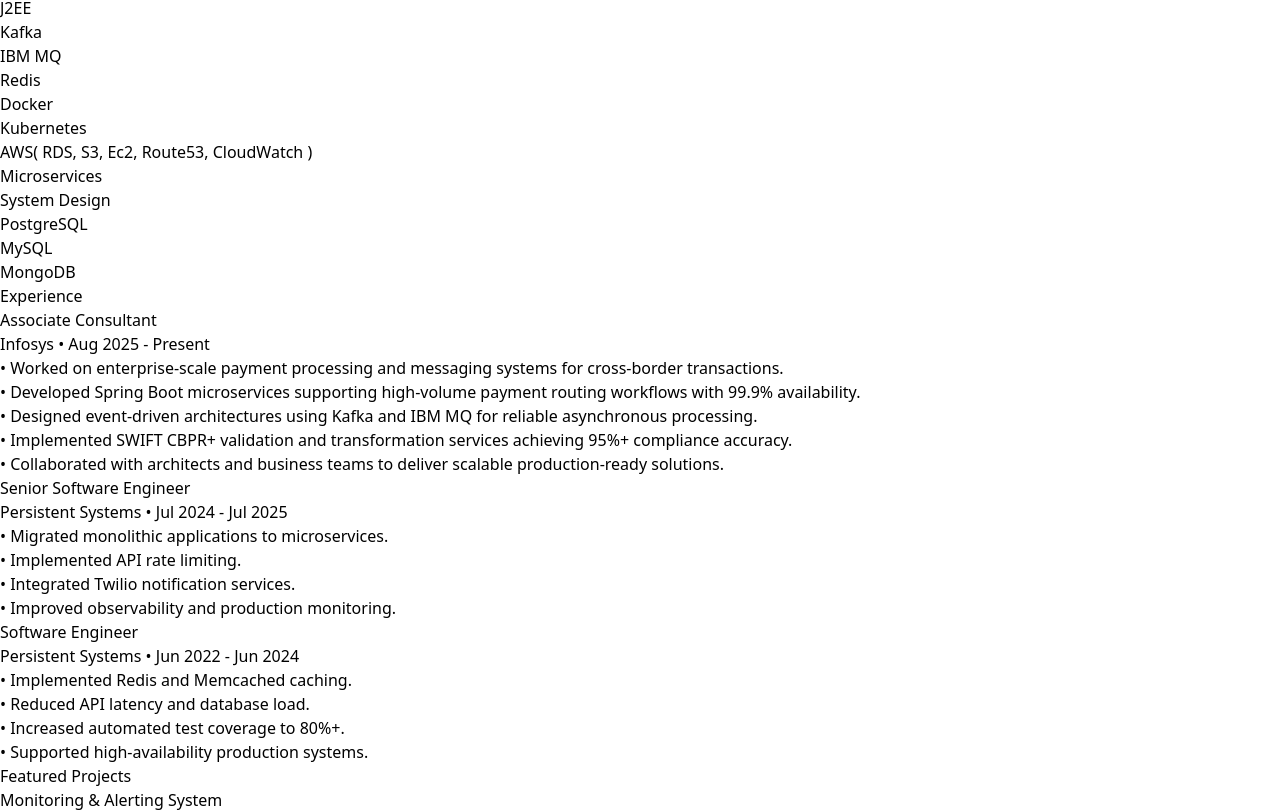
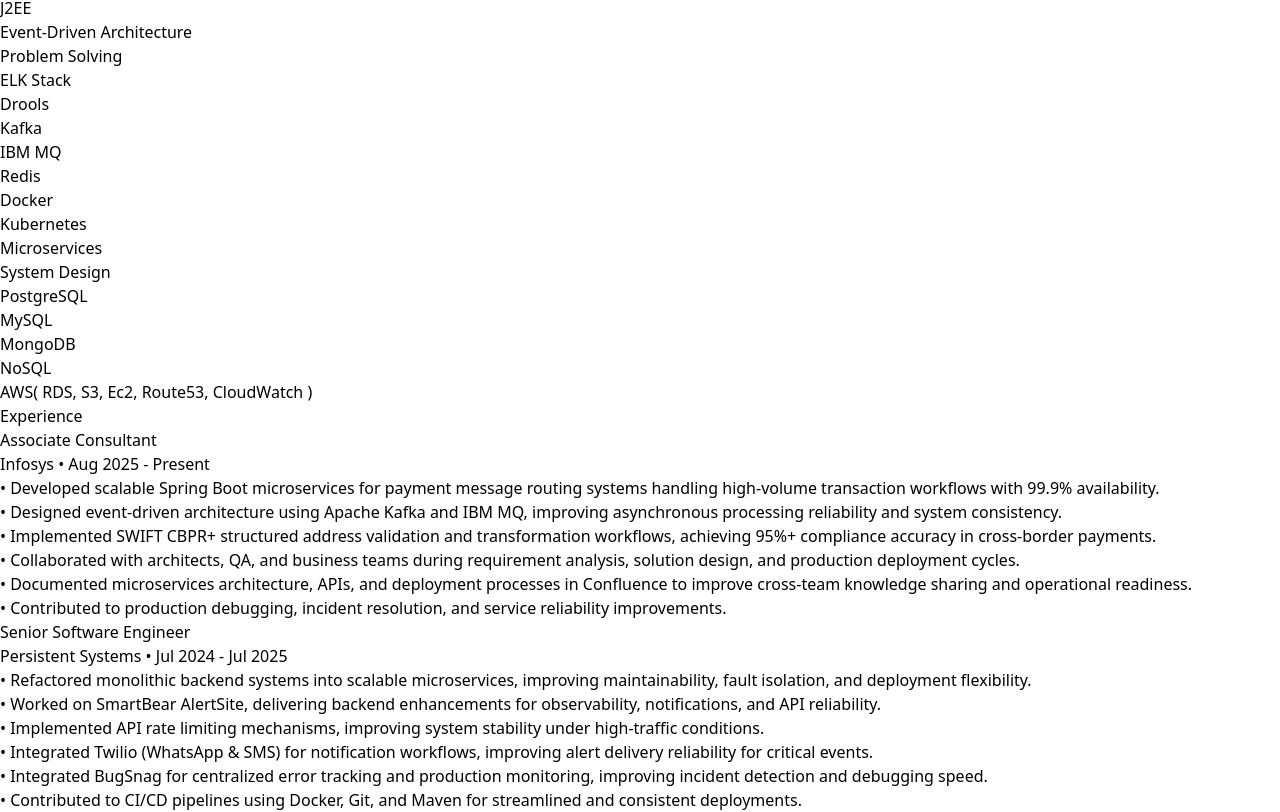
Before and after one commit to PrashantShekhar-Mishra/my-portfolio, a React app: page / in a window 1280 px wide. Shown: the part 436-1248 px from the top of the page. Built offline with nearby package versions, Linux system fonts and the light colour scheme; the HTML template or start-up script is replaced by a standard one.

Commit message:
update portfolio

```diff
--- a/src/App.tsx
+++ b/src/App.tsx
@@ -3,17 +3,22 @@
     "Java",
     "Spring Boot",
     "J2EE",
+    "Event-Driven Architecture",
+    "Problem Solving",
+    "ELK Stack",
+    "Drools",
     "Kafka",
     "IBM MQ",
     "Redis",
     "Docker",
     "Kubernetes",
-    "AWS( RDS, S3, Ec2, Route53, CloudWatch )",
     "Microservices",
     "System Design",
     "PostgreSQL",
     "MySQL",
     "MongoDB",
+    "NoSQL",
+    "AWS( RDS, S3, Ec2, Route53, CloudWatch )",
   ];
 
 const experiences = [
@@ -22,11 +27,12 @@
     role: "Associate Consultant",
     period: "Aug 2025 - Present",
     points: [
-        "Worked on enterprise-scale payment processing and messaging systems for cross-border transactions.",
-        "Developed Spring Boot microservices supporting high-volume payment routing workflows with 99.9% availability.",
-        "Designed event-driven architectures using Kafka and IBM MQ for reliable asynchronous processing.",
-        "Implemented SWIFT CBPR+ validation and transformation services achieving 95%+ compliance accuracy.",
-        "Collaborated with architects and business teams to deliver scalable production-ready solutions.",
+      "Developed scalable Spring Boot microservices for payment message routing systems handling high-volume transaction workflows with 99.9% availability.",
+      "Designed event-driven architecture using Apache Kafka and IBM MQ, improving asynchronous processing reliability and system consistency.",
+      "Implemented SWIFT CBPR+ structured address validation and transformation workflows, achieving 95%+ compliance accuracy in cross-border payments.",
+      "Collaborated with architects, QA, and business teams during requirement analysis, solution design, and production deployment cycles.",
+      "Documented microservices architecture, APIs, and deployment processes in Confluence to improve cross-team knowledge sharing and operational readiness.",
+      "Contributed to production debugging, incident resolution, and service reliability improvements.",
     ],
   },
   {
@@ -34,10 +40,12 @@
     role: "Senior Software Engineer",
     period: "Jul 2024 - Jul 2025",
     points: [
-        "Migrated monolithic applications to microservices.",
-        "Implemented API rate limiting.",
-        "Integrated Twilio notification services.",
-        "Improved observability and production monitoring.",
+      "Refactored monolithic backend systems into scalable microservices, improving maintainability, fault isolation, and deployment flexibility.",
+      "Worked on SmartBear AlertSite, delivering backend enhancements for observability, notifications, and API reliability.",
+      "Implemented API rate limiting mechanisms, improving system stability under high-traffic conditions.",
+      "Integrated Twilio (WhatsApp & SMS) for notification workflows, improving alert delivery reliability for critical events.",
+      "Integrated BugSnag for centralized error tracking and production monitoring, improving incident detection and debugging speed.",
+      "Contributed to CI/CD pipelines using Docker, Git, and Maven for streamlined and consistent deployments.",
     ],
   },
   {
@@ -45,10 +53,10 @@
     role: "Software Engineer",
     period: "Jun 2022 - Jun 2024",
     points: [
-        "Implemented Redis and Memcached caching.",
-        "Reduced API latency and database load.",
-        "Increased automated test coverage to 80%+.",
-        "Supported high-availability production systems.",
+      "Implemented Redis and Memcached caching strategies, reducing database load by 30% and improving API latency.",
+      "Increased automated test coverage to 80%+ using JUnit and Mockito, improving release stability and reducing production defects.",
+      "Monitored production systems and resolved incidents to maintain high availability and system performance.",
+      "Participated in Agile ceremonies including sprint planning, estimation, and feature delivery with cross-functional teams.",
     ],
   },
 ];
@@ -100,9 +108,6 @@
         </p>
 
         <div className="mt-10 flex justify-center gap-4 flex-wrap">
-          <a className="px-6 py-3 bg-white text-black rounded-lg font-semibold">
-            Download Resume
-          </a>
 
           <a
             href="https://github.com/PrashantShekhar-Mishra/"
```
Lines whose indentation alone changed are shown as unchanged.
